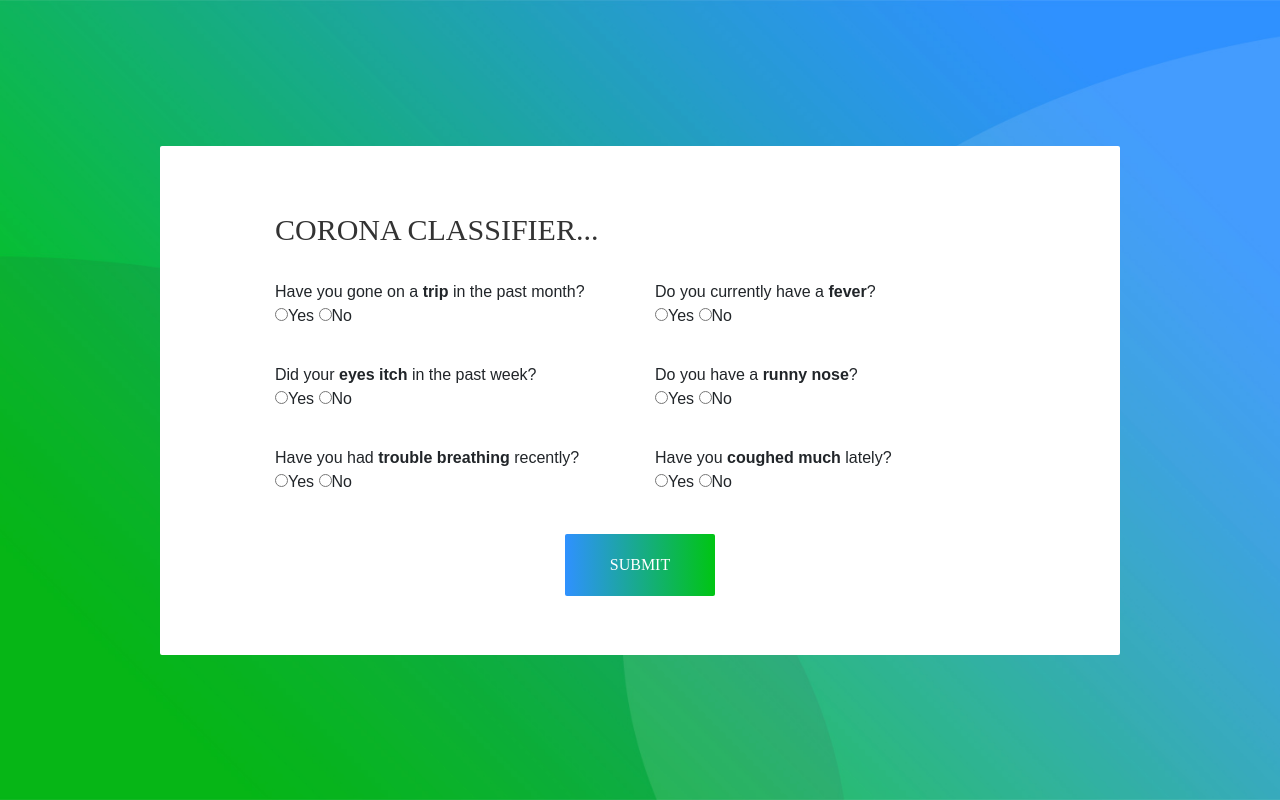
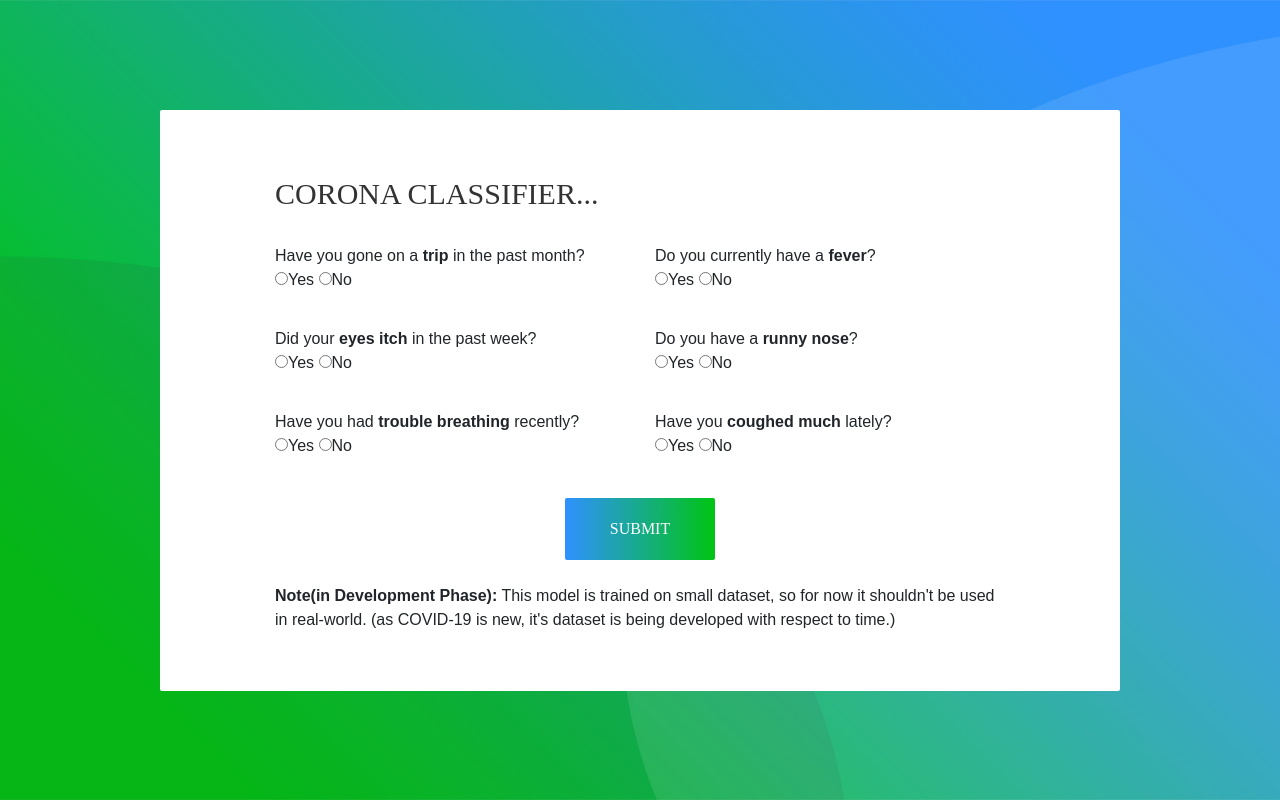
Before and after one commit to adityap27/Corona-Classifier, a Django app: page / in a window 1280 px wide. Run offline with Django 3.2, Linux system fonts and the light colour scheme; some libraries are stand-ins or nearby versions; some web fonts are replaced.

Commit message:
added note on webpages

```diff
--- a/templates/index.html
+++ b/templates/index.html
@@ -70,6 +70,8 @@
 					</div>
 				</div>
 			</form>
+			<br>
+			<b>Note(in Development Phase):</b> This model is trained on small dataset, so for now it shouldn't be used in real-world. (as COVID-19 is new, it's dataset is being developed with respect to time.)
 		</div>
 
 	</div>
--- a/templates/result.html
+++ b/templates/result.html
@@ -48,7 +48,10 @@
 							Re-calculate
                         </a>
 					</div>
-				</div>
+                </div>
+                <br>
+			<b>Note(in Development Phase):</b> This model is trained on small dataset, so for now it shouldn't be used in real-world. (as COVID-19 is new, it's dataset is being developed with respect to time.)
+
 		</div>
 
 	</div>
```
